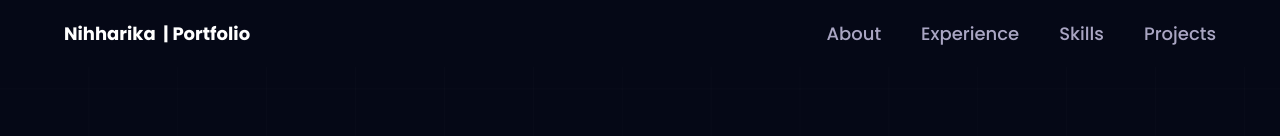
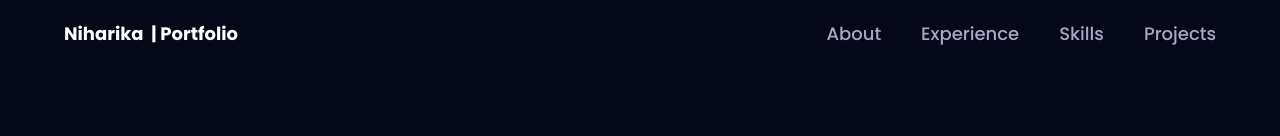
Before and after one commit to nihharikadubey/nihharika, a React (Vite) app: page / in a window 1280 px wide. Shown: the top 136 px of the page. Built offline with nearby package versions, Linux system fonts and the light colour scheme.

Commit message:
Updated Code

```diff
--- a/src/components/Footer.jsx
+++ b/src/components/Footer.jsx
@@ -11,7 +11,7 @@ const Footer = () => {
     >
       <div className={`${styles.padding} bg-tertiary rounded-2xl min-h-[100px] flex justify-between items-center flex-wrap gap-5`}>
         <div>
-          <p className='text-white font-bold text-[24px]'>Nihharika Dubey</p>
+          <p className='text-white font-bold text-[24px]'>Niharika Dubey</p>
           <p className='mt-1 text-secondary'>Infrastructure Engineer</p>
         </div>
 
--- a/src/components/Navbar.jsx
+++ b/src/components/Navbar.jsx
@@ -20,7 +20,7 @@ const Navbar = () => {
           }}
         >
           <p className='text-white text-[18px] font-bold cursor-pointer flex'>
-            Nihharika &nbsp;
+            Niharika &nbsp;
             <span className='sm:block hidden'> | Portfolio</span>
           </p>
         </Link>
```
